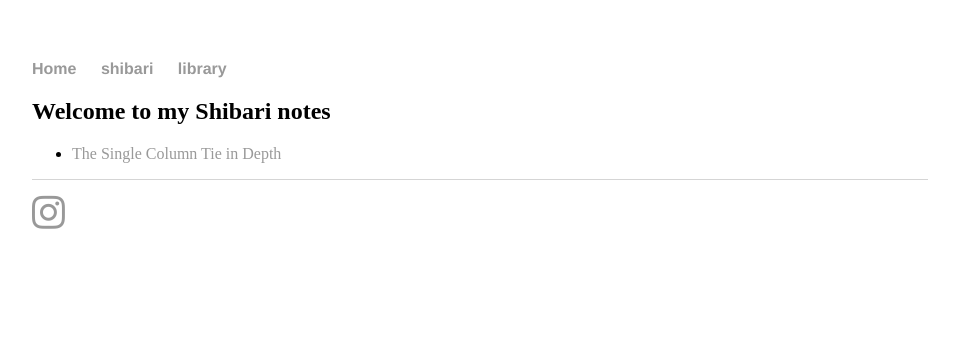
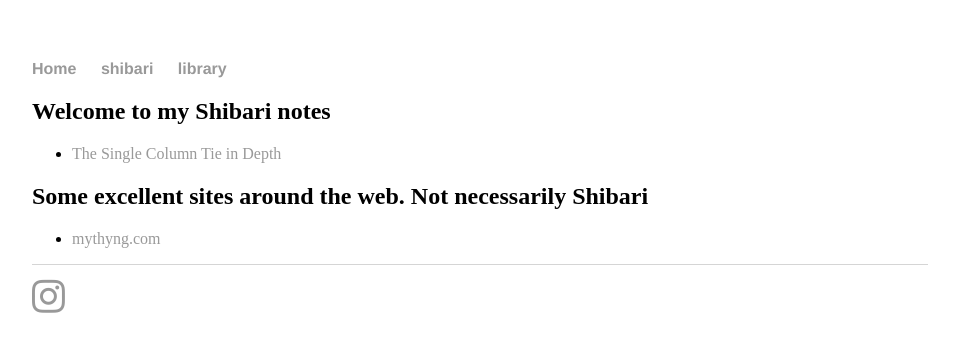
Before and after one commit to rationaldom/rationaldom.github.io, a Jekyll site: the page built from shibari/shibari.md, in a window 1280 px wide. Shown: the top 352 px of the page, without its empty margins (160-1119 px from the left). Built offline with Jekyll 4.4.1, drawn with Linux system fonts in a browser that asks for light colours; our own code applies the rules of GitHub Pages for plain Markdown files.

Commit message:
added mythyng.wordpress.com to shibari.md

```diff
--- a/shibari/shibari.md
+++ b/shibari/shibari.md
@@ -5,3 +5,6 @@ layout: default
 ## Welcome to my Shibari notes ##
 
 * [The Single Column Tie in Depth](https://rationaldom.com/shibari/notes_sct.html)
+
+## Some excellent sites around the web. Not necessarily Shibari
+* [mythyng.com](https://mythyng.wordpress.com)
```
